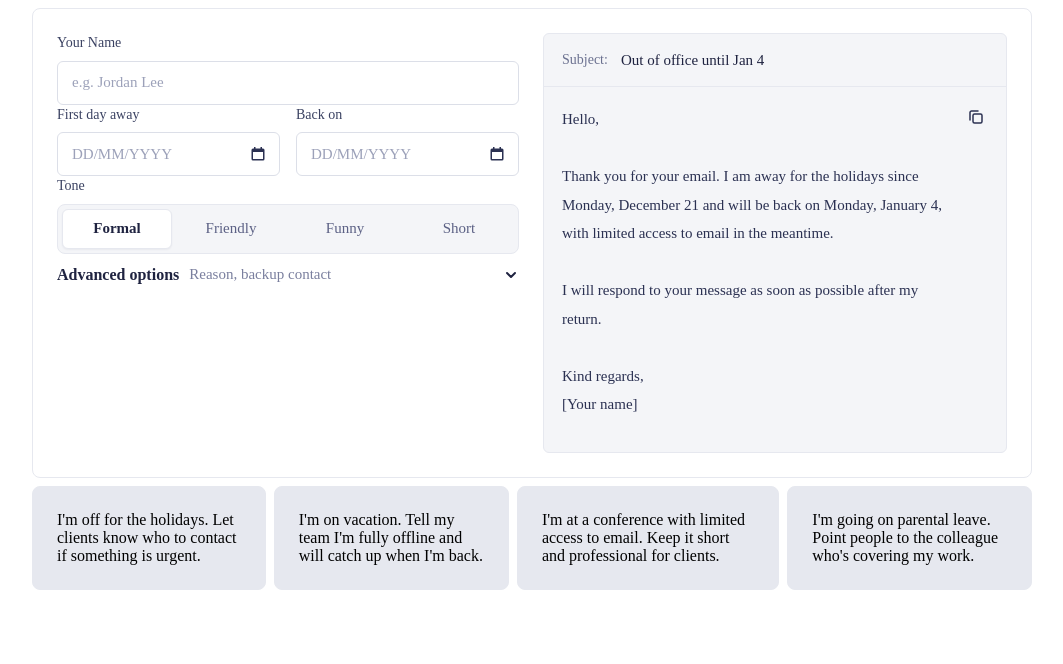
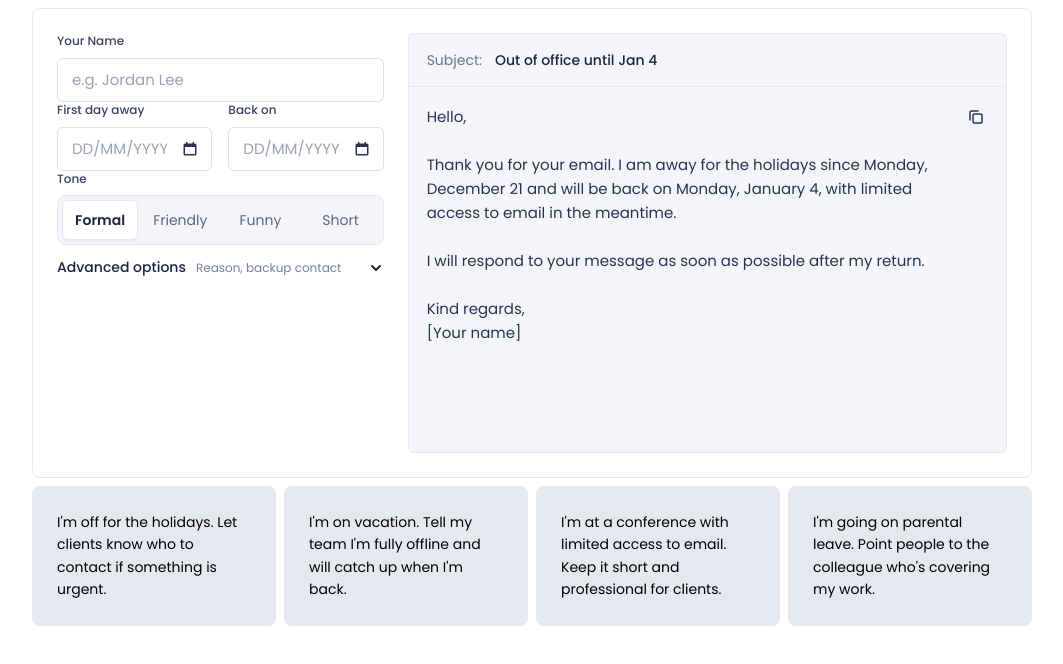
Before and after one commit to EduardCarmocanu/mailmeteor-out-of-office-template-tool, a Vue app: page / in a window 1280 px wide. Shown: the top 664 px of the page, without its empty margins (108-1171 px from the left). Built offline with nearby package versions, Linux system fonts and the light colour scheme.

Commit message:
add fonts and global styling

```diff
--- a/index.html
+++ b/index.html
@@ -5,6 +5,9 @@
   <meta charset="UTF-8">
   <link rel="icon" href="/favicon.ico">
   <meta name="viewport" content="width=device-width, initial-scale=1.0">
+  <link rel="preconnect" href="https://fonts.googleapis.com">
+  <link rel="preconnect" href="https://fonts.gstatic.com" crossorigin>
+  <link rel="stylesheet" href="https://fonts.googleapis.com/css2?family=Poppins:wght@400;500;600&display=swap">
   <title>Vite App</title>
 </head>
 
--- a/src/features/message-editor/components/MessageBody.vue
+++ b/src/features/message-editor/components/MessageBody.vue
@@ -26,7 +26,7 @@ defineProps<{
   /* Keep clear of the copy button. */
   padding-right: 40px;
   font-size: 15px;
-  line-height: 1.9;
+  line-height: 1.6;
   color: #2b3152;
   white-space: pre-wrap;
   overflow-wrap: anywhere;
--- a/src/features/message-editor/components/MessageTemplateEditor.vue
+++ b/src/features/message-editor/components/MessageTemplateEditor.vue
@@ -64,8 +64,8 @@ const subjectId = useId()
   border-radius: 4px;
   background: transparent;
   font: inherit;
-  font-size: 15px;
-  font-weight: 500;
+  font-size: 14px;
+  font-weight: var(--font-weight-medium);
   color: #1f2340;
   outline: none;
   transition:
--- a/src/features/message-editor/pages/OutOfOfficePage.vue
+++ b/src/features/message-editor/pages/OutOfOfficePage.vue
@@ -25,27 +25,19 @@ const body = ref(
       </div>
     </Panel>
     <div class="template-editor-page__pre-configurations">
-      <div>
-        <Panel variant="secondary">
+      <Panel class="template-editor-page__preset" variant="secondary">
         I'm off for the holidays. Let clients know who to contact if something is urgent.
       </Panel>
-      </div>
-      <div>
-        <Panel variant="secondary">
+      <Panel class="template-editor-page__preset" variant="secondary">
         I'm on vacation. Tell my team I'm fully offline and will catch up when I'm back.
       </Panel>
-      </div>
-      <div>
-        <Panel variant="secondary">
+      <Panel class="template-editor-page__preset" variant="secondary">
         I'm at a conference with limited access to email. Keep it short and professional for
         clients.
       </Panel>
-      </div>
-      <div>
-        <Panel variant="secondary">
+      <Panel class="template-editor-page__preset" variant="secondary">
         I'm going on parental leave. Point people to the colleague who's covering my work.
       </Panel>
-      </div>
     </div>
   </div>
 </template>
@@ -58,11 +50,6 @@ const body = ref(
   gap: 24px;
 }
 
-.template-editor-page__main-configuration > * {
-  flex: 1 1 0;
-  min-width: 0;
-}
-
 .template-editor-page__pre-configurations {
   display: flex;
   flex-flow: row;
@@ -70,4 +57,9 @@ const body = ref(
   gap: 8px;
   padding-top: 8px;
 }
+
+.template-editor-page__preset {
+  font-size: 14px;
+  line-height: 1.6;
+}
 </style>
--- a/src/main.ts
+++ b/src/main.ts
@@ -1,3 +1,4 @@
+import './styles/global.css'
 import { createApp } from 'vue'
 import App from './App.vue'
 
--- a/src/shared/components/CollapsibleSection.vue
+++ b/src/shared/components/CollapsibleSection.vue
@@ -73,16 +73,16 @@ const toggle = () => {
 
 .collapsible-section__title {
   flex-shrink: 0;
-  font-size: 16px;
-  font-weight: 600;
+  font-size: 14px;
+  font-weight: var(--font-weight-medium);
   color: #1f2340;
 }
 
 .collapsible-section__subtitle {
   min-width: 0;
   overflow: hidden;
-  font-size: 15px;
-  font-weight: 400;
+  font-size: 12px;
+  font-weight: var(--font-weight-regular);
   color: #7a7f9e;
   text-overflow: ellipsis;
   white-space: nowrap;
--- a/src/shared/components/InputLabel.vue
+++ b/src/shared/components/InputLabel.vue
@@ -20,13 +20,13 @@ defineProps<{
 .input-label {
   display: block;
   margin-bottom: 8px;
-  font-size: 14px;
-  font-weight: 500;
+  font-size: 12px;
+  font-weight: var(--font-weight-medium);
   line-height: 1.4;
   color: #3b4262;
 }
 
 .input-label__optional {
-  font-weight: 400;
+  font-weight: var(--font-weight-regular);
 }
 </style>
--- a/src/shared/components/PillButton.vue
+++ b/src/shared/components/PillButton.vue
@@ -31,8 +31,8 @@ withDefaults(
   border-radius: 999px;
   background: #fff;
   font: inherit;
-  font-size: 15px;
-  font-weight: 400;
+  font-size: 12px;
+  font-weight: var(--font-weight-regular);
   color: #2b3152;
   white-space: nowrap;
   cursor: pointer;
@@ -59,7 +59,7 @@ withDefaults(
   height: 0;
   overflow: hidden;
   visibility: hidden;
-  font-weight: 600;
+  font-weight: var(--font-weight-semibold);
   user-select: none;
   pointer-events: none;
 }
@@ -71,7 +71,7 @@ withDefaults(
 .pill-button--selected {
   border-color: #6b72f2;
   background: #eceefd;
-  font-weight: 600;
+  font-weight: var(--font-weight-semibold);
   color: #1f2340;
 }
 
--- a/src/shared/components/SwitchBar.vue
+++ b/src/shared/components/SwitchBar.vue
@@ -63,8 +63,8 @@ const groupName = useId()
   border: 1px solid transparent;
   border-radius: 6px;
   font: inherit;
-  font-size: 15px;
-  font-weight: 400;
+  font-size: 14px;
+  font-weight: var(--font-weight-regular);
   color: #5c6185;
   cursor: pointer;
   user-select: none;
@@ -74,7 +74,7 @@ const groupName = useId()
   border-color: #e6e8ef;
   background: #fff;
   box-shadow: 0 1px 2px rgba(43, 49, 82, 0.06);
-  font-weight: 600;
+  font-weight: var(--font-weight-semibold);
   color: #1f2340;
 }
 
--- /dev/null
+++ b/src/styles/global.css
@@ -0,0 +1,32 @@
+/*
+ * Global styles: typography base shared by the whole app.
+ * Poppins is loaded from Google Fonts in index.html (weights 400, 500, 600).
+ */
+
+:root {
+  --font-family-base:
+    'Poppins', system-ui, -apple-system, 'Segoe UI', Roboto, 'Helvetica Neue', Arial, sans-serif;
+
+  /* Body text, placeholders, inactive options. */
+  --font-weight-regular: 400;
+  /* Field labels, section titles, the subject line. */
+  --font-weight-medium: 500;
+  /* Selected options (active tone, selected reason). */
+  --font-weight-semibold: 600;
+}
+
+html {
+  font-family: var(--font-family-base);
+  font-weight: var(--font-weight-regular);
+  -webkit-font-smoothing: antialiased;
+  -moz-osx-font-smoothing: grayscale;
+  text-rendering: optimizeLegibility;
+}
+
+/* Form controls don't inherit the page font by default. */
+button,
+input,
+select,
+textarea {
+  font: inherit;
+}
```
Lines whose indentation alone changed are shown as unchanged.
